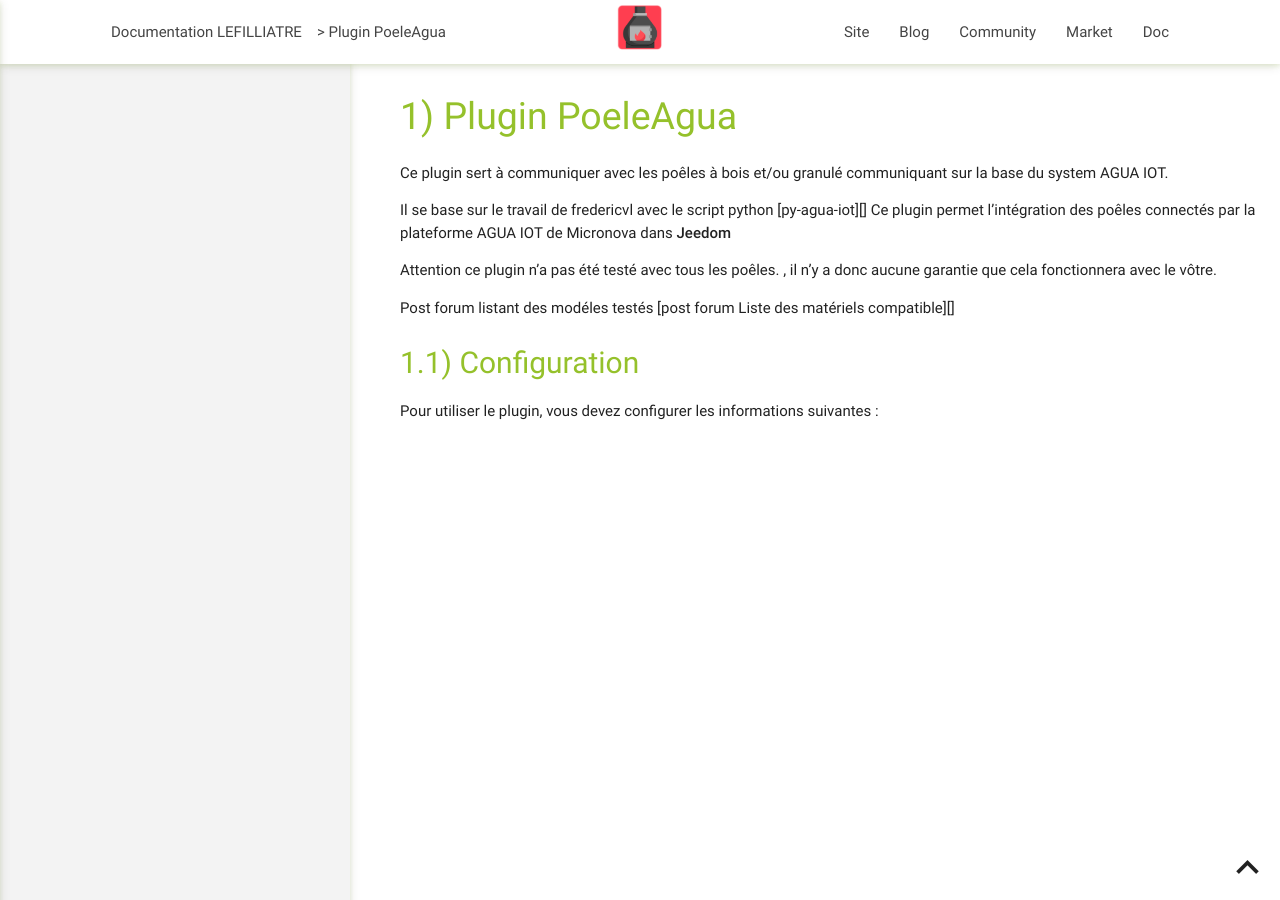
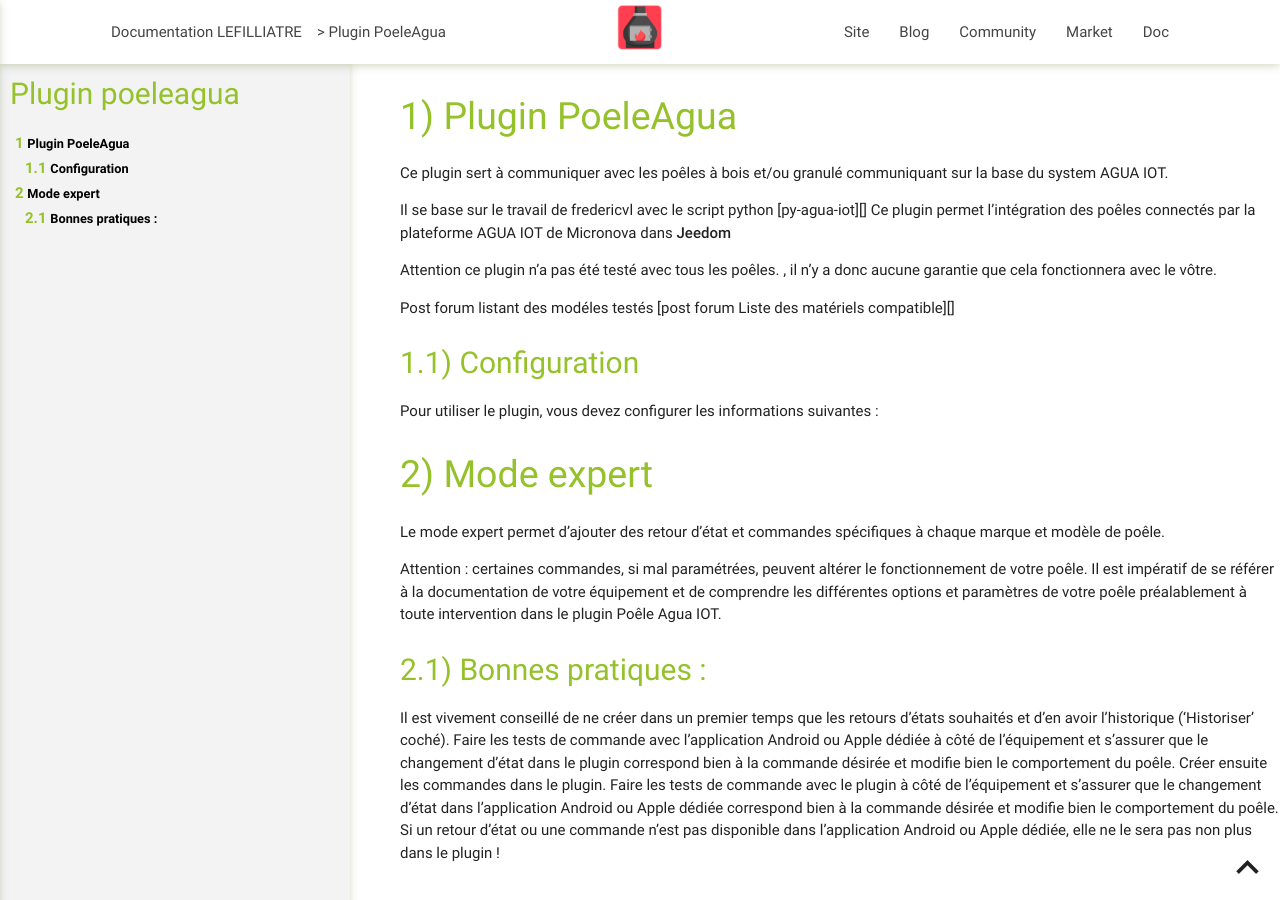
Before and after one commit to lefilliatre/lefilliatre-documentation, a Jekyll site: the page built from tcpkp/fr_FR/index.md, in a window 1280 px wide. Built offline with Jekyll 4.4.1, drawn with Linux system fonts in a browser that asks for light colours.

Commit message:
Update index.md

```diff
--- a/tcpkp/fr_FR/index.md
+++ b/tcpkp/fr_FR/index.md
@@ -19,3 +19,13 @@ Post forum listant des modéles testés [post forum Liste des matériels compati
 ## Configuration
 
 Pour utiliser le plugin, vous devez configurer les informations suivantes :
+
+# Mode expert
+Le mode expert permet d’ajouter des retour d’état et commandes spécifiques à chaque marque et modèle de poêle.
+
+Attention : certaines commandes, si mal paramétrées, peuvent altérer le fonctionnement de votre poêle. Il est impératif de se référer à la documentation de votre équipement et de comprendre les différentes options et paramètres de votre poêle préalablement à toute intervention dans le plugin Poêle Agua IOT.
+
+## Bonnes pratiques :
+Il est vivement conseillé de ne créer dans un premier temps que les retours d’états souhaités et d’en avoir l’historique (‘Historiser’ coché). Faire les tests de commande avec l’application Android ou Apple dédiée à côté de l’équipement et s’assurer que le changement d’état dans le plugin correspond bien à la commande désirée et modifie bien le comportement du poêle.
+Créer ensuite les commandes dans le plugin. Faire les tests de commande avec le plugin à côté de l’équipement et s’assurer que le changement d’état dans l’application Android ou Apple dédiée correspond bien à la commande désirée et modifie bien le comportement du poêle.
+Si un retour d’état ou une commande n’est pas disponible dans l’application Android ou Apple dédiée, elle ne le sera pas non plus dans le plugin !
```
